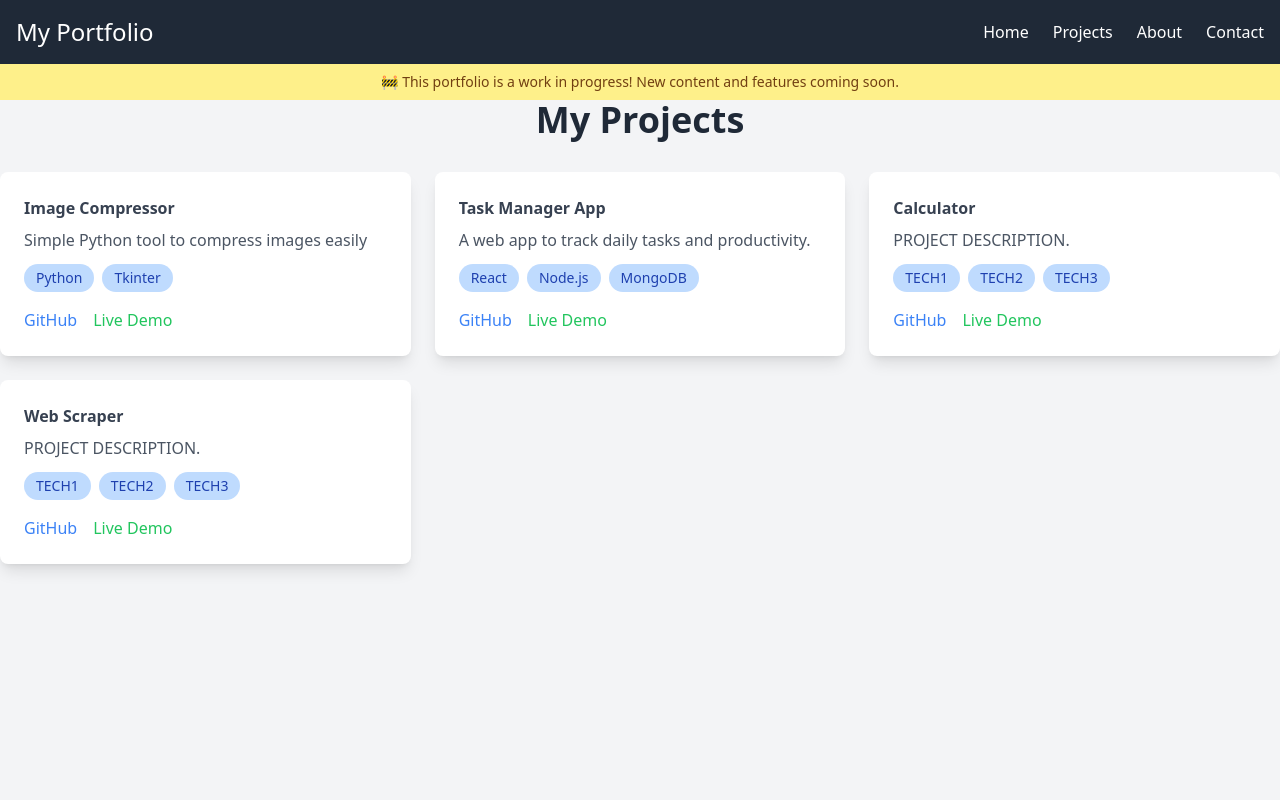
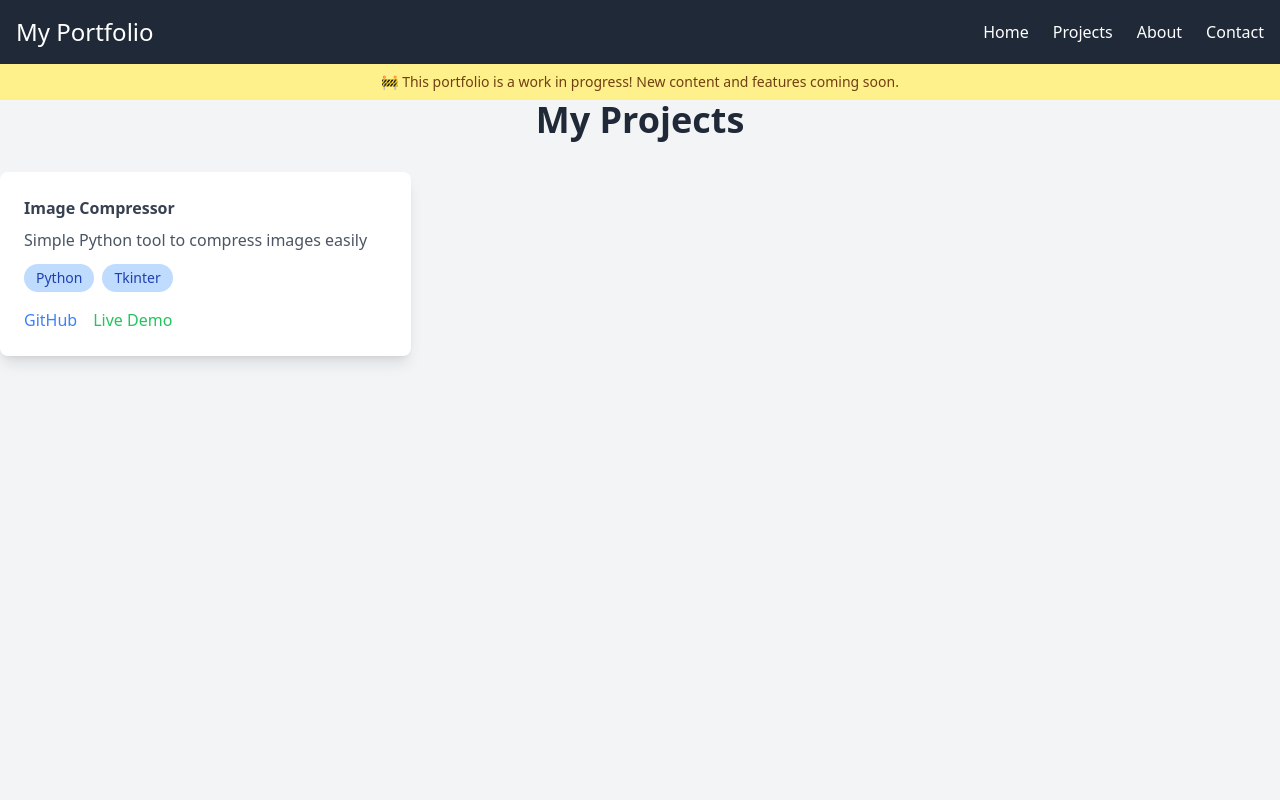
Before and after one commit to JulioGaekel/my-portfolio, a React (Vite) app: page /projects in a window 1280 px wide. Shown: the top 800 px of the page. Built offline with nearby package versions, Linux system fonts and the light colour scheme.

Commit message:
Comment out project data, must debug link issue

```diff
--- a/src/projectsData.js
+++ b/src/projectsData.js
@@ -7,30 +7,30 @@ const projects = [
         github: "https://github.com/JulioGaekel/image-compressor",
         live: "PLACEHOLDER.COM",
     },
-    {
-        id: 2,
-        title: "Task Manager App",
-        description: "A web app to track daily tasks and productivity.",
-        techStack: ["React", "Node.js", "MongoDB"],
-        github: "https://github.com/juliogaekel/task-manager",
-        live: "PLACEHOLDER.COM",
-    },
-    {
-        id: 3,
-        title: "Calculator",
-        description: "PROJECT DESCRIPTION.",
-        techStack: ["TECH1", "TECH2", "TECH3"],
-        github: "https://github.com/juliogaekel/PROJECT-NAME",
-        live: "PLACEHOLDER.COM",
-    },
-    {
-        id: 4,
-        title: "Web Scraper",
-        description: "PROJECT DESCRIPTION.",
-        techStack: ["TECH1", "TECH2", "TECH3"],
-        github: "https://github.com/juliogaekel/PROJECT-NAME",
-        live: "PLACEHOLDER.COM",
-    },
+    // {
+    //     id: 2,
+    //     title: "Task Manager App",
+    //     description: "A web app to track daily tasks and productivity.",
+    //     techStack: ["React", "Node.js", "MongoDB"],
+    //     github: "https://github.com/juliogaekel/task-manager",
+    //     live: "PLACEHOLDER.COM",
+    // },
+    // {
+    //     id: 3,
+    //     title: "Calculator",
+    //     description: "PROJECT DESCRIPTION.",
+    //     techStack: ["TECH1", "TECH2", "TECH3"],
+    //     github: "https://github.com/juliogaekel/PROJECT-NAME",
+    //     live: "PLACEHOLDER.COM",
+    // },
+    // {
+    //     id: 4,
+    //     title: "Web Scraper",
+    //     description: "PROJECT DESCRIPTION.",
+    //     techStack: ["TECH1", "TECH2", "TECH3"],
+    //     github: "https://github.com/juliogaekel/PROJECT-NAME",
+    //     live: "PLACEHOLDER.COM",
+    // },
 ];
 
 export default projects;
```
